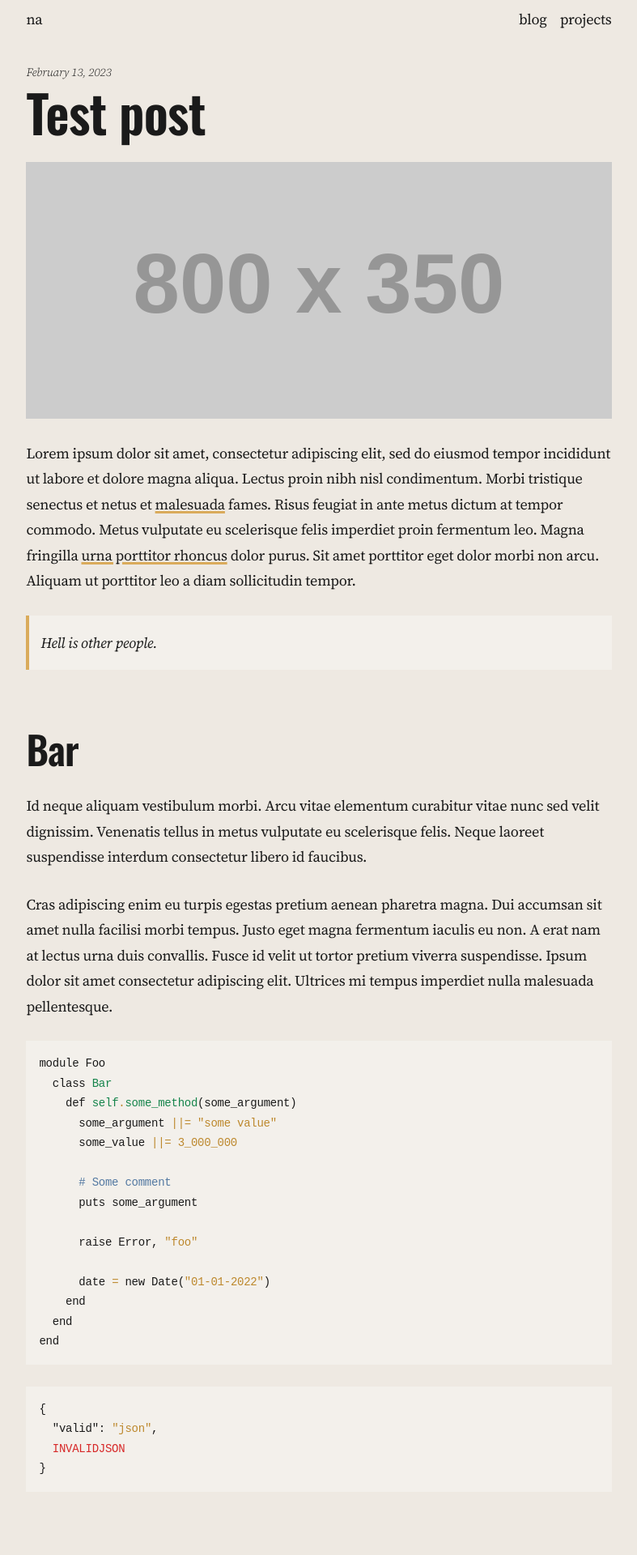
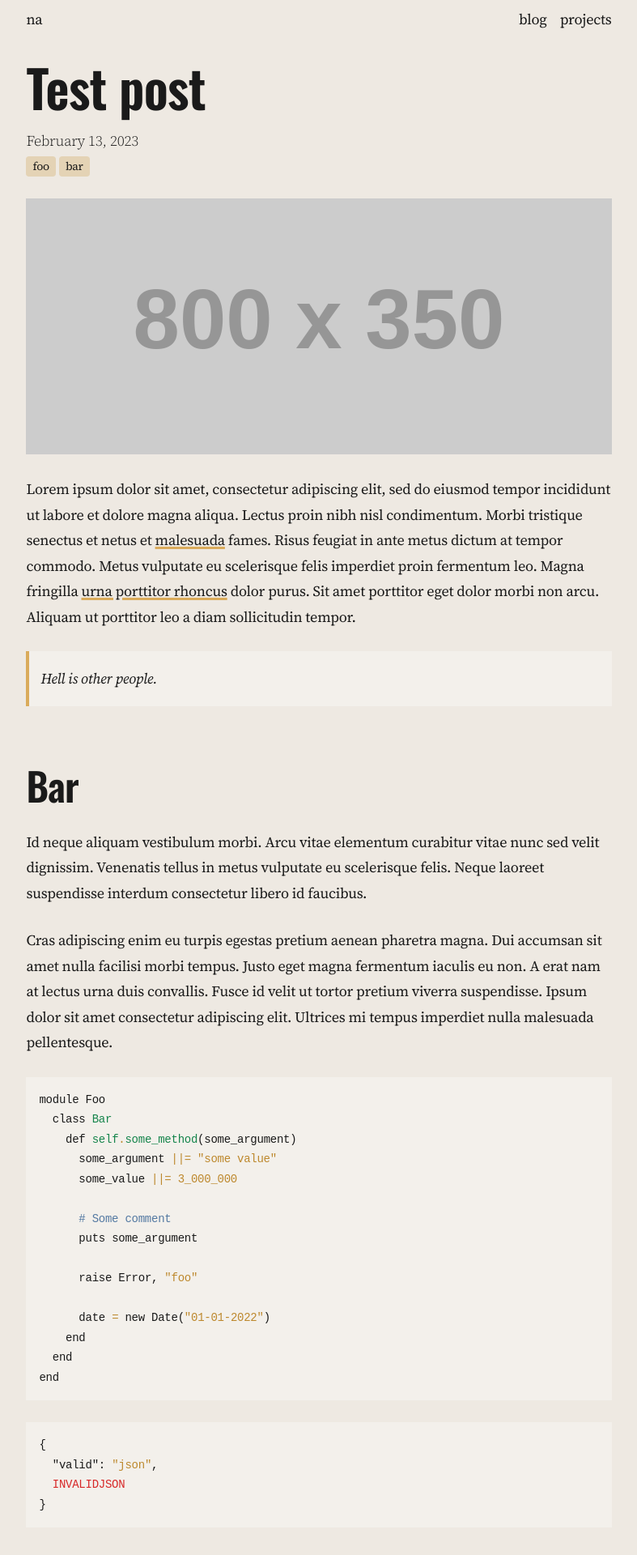
Before and after one commit to nickarora/nickarora.github.io, a Jekyll site: the page built from _app/_posts/2023-05-13-test-post.md, in a window 1280 px wide. Shown: the top 1920 px of the page at 81% size, without its empty margins (246-1033 px from the left). Built offline with Jekyll 4.4.1, drawn with Linux system fonts in a browser that asks for light colours.

Commit message:
Tag links are styled

```diff
--- a/_app/_layouts/post.html
+++ b/_app/_layouts/post.html
@@ -4,8 +4,19 @@ layout: default
 
 <article class="post container flow">
   <header>
-    <time datetime="{{ page.date }}">{{ page.date | date: "%B %d, %Y" }}</time>
     <h1>{{ page.title | escape }}</h1>
+    <div class="subheader">
+      <time datetime="{{ page.date }}">{{ page.date | date: "%B %d, %Y" }}</time>
+      {% if page.tags != empty  %}
+        <div class="tags">
+          {% for tag in page.tags %}
+            <a href="/tag/{{ tag }}" class="tag">
+              {{ tag }}
+            </a>
+          {% endfor %}
+        </div>
+      {% endif %}
+    </div>
   </header>
 
   {{ content }}
--- a/_app/_sass/layout.scss
+++ b/_app/_sass/layout.scss
@@ -127,14 +127,41 @@ em {
   padding: 1rem;
 }
 
+.tags {
+  display: flex;
+  flex-direction: row;
+  gap: 0.25rem;
+
+  a.tag {
+    display: inline-block;
+    padding: 0 0.5rem;
+    background-color: var(--clr-primary);
+    font-size: var(--fs-1);
+    text-decoration: none;
+    border-radius: 0.25rem;
+
+    &:hover {
+      background-color: var(--clr-accent);
+    }
+  }
+}
+
 .post {
   margin-top: 1.5rem;
   margin-bottom: 3rem;
 
-  header time {
-    font-size: var(--fs-1);
-    font-weight: var(--fw-1);
-    font-style: italic;
+  header {
+    .subheader {
+      display: flex;
+      flex-direction: column;
+      padding-top: 1rem;
+      gap: 0.25rem;
+    }
+
+    time {
+      font-size: var(--fs-2);
+      font-weight: var(--fw-1);
+    }
   }
 
   blockquote {
```
